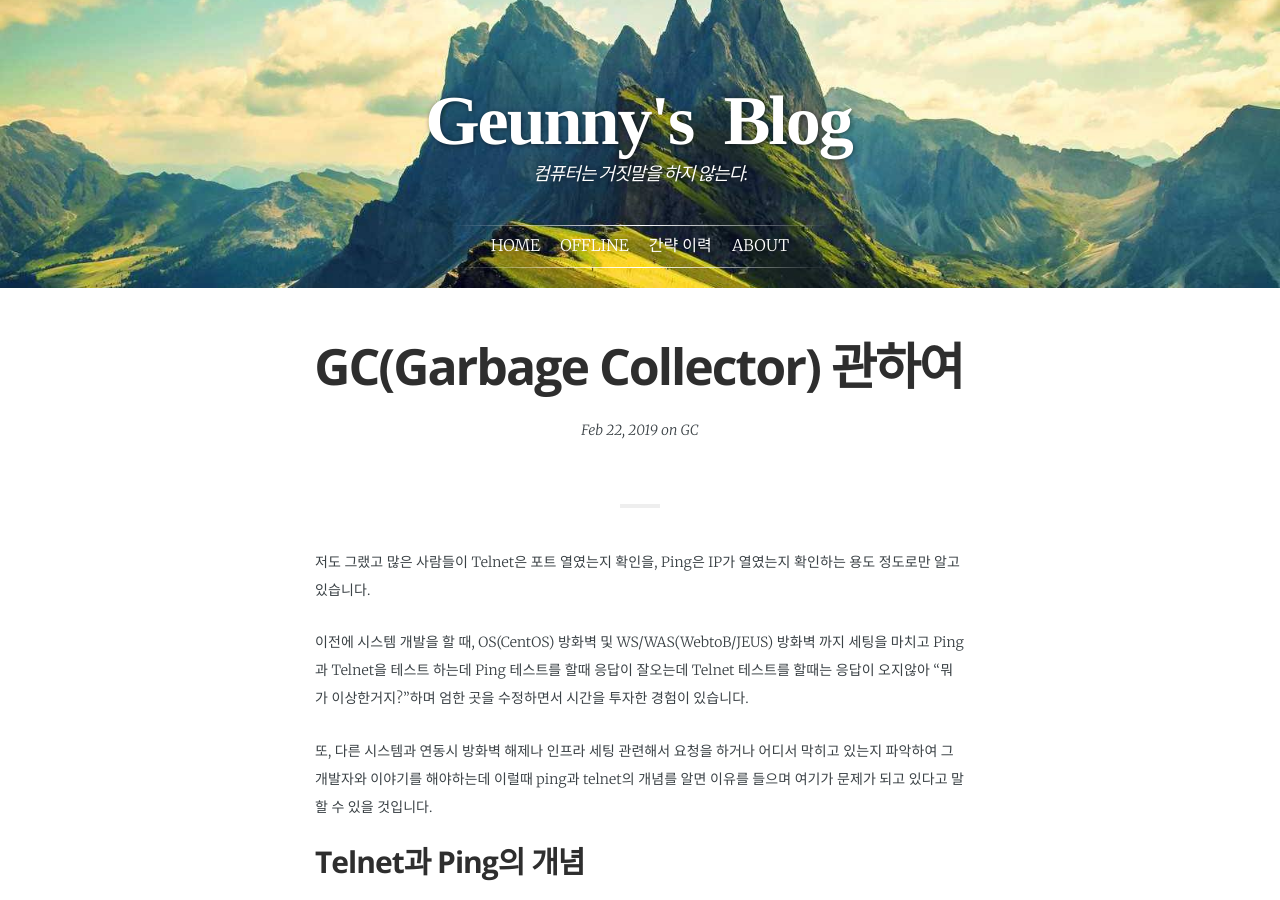
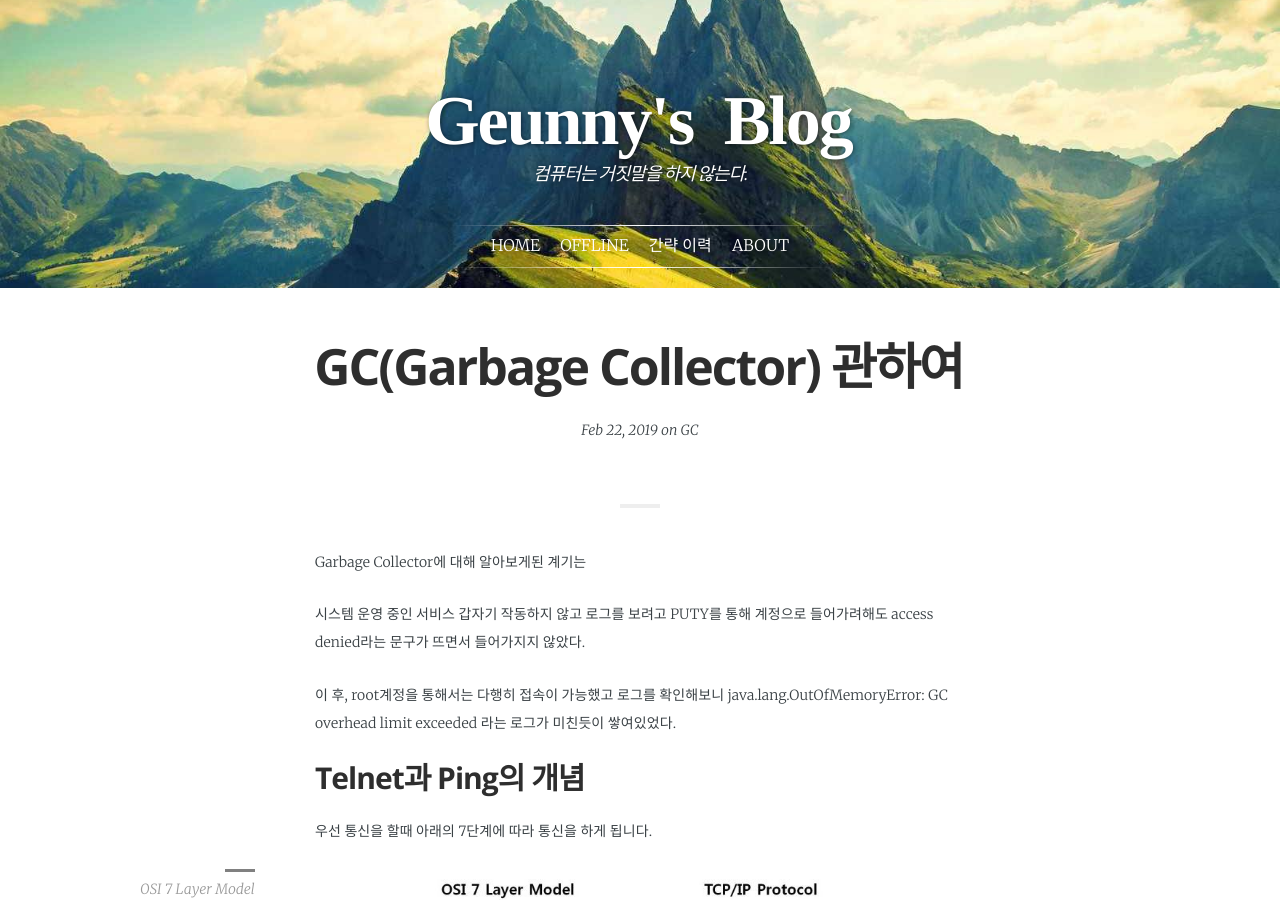
Before and after one commit to jwillmer/jekyllDecent, a Jekyll site: the page built from _posts/2019-02-22-GCError.md, in a window 1280 px wide and 900 px high. Built offline with Jekyll 4.4.1, drawn with Linux system fonts in a browser that asks for light colours; some web fonts are replaced.

Commit message:
Update 2019-02-22-GCError.md

```diff
--- a/_posts/2019-02-22-GCError.md
+++ b/_posts/2019-02-22-GCError.md
@@ -14,19 +14,15 @@ comments:          true
 math:		   false
 ---
 
-저도 그랬고 많은 사람들이
-Telnet은 포트 열였는지 확인을,
-Ping은 IP가 열였는지 확인하는 용도 정도로만 알고 있습니다.
+Garbage Collector에 대해 알아보게된 계기는
 
-이전에 시스템 개발을 할 때,
-OS(CentOS) 방화벽 및 WS/WAS(WebtoB/JEUS) 방화벽 까지 세팅을 마치고
-Ping과 Telnet을 테스트 하는데
-Ping 테스트를 할때 응답이 잘오는데 Telnet 테스트를 할때는 응답이 오지않아
-"뭐가 이상한거지?"하며 엄한 곳을 수정하면서 시간을  투자한 경험이 있습니다.
+시스템 운영 중인 서비스 갑자기 작동하지 않고
+로그를 보려고 PUTY를 통해 계정으로 들어가려해도 access denied라는 문구가 뜨면서 들어가지지 않았다.
 
-또, 다른 시스템과 연동시 방화벽 해제나 인프라 세팅 관련해서
-요청을 하거나 어디서 막히고 있는지 파악하여 그 개발자와 이야기를 해야하는데
-이럴때 ping과 telnet의 개념를 알면 이유를 들으며 여기가 문제가 되고 있다고 말할 수 있을 것입니다.
+이 후, root계정을 통해서는 다행히 접속이 가능했고 로그를 확인해보니
+java.lang.OutOfMemoryError: GC overhead limit exceeded
+라는 로그가 미친듯이 쌓여있었다.
+
 
 ## Telnet과 Ping의 개념
 
```
